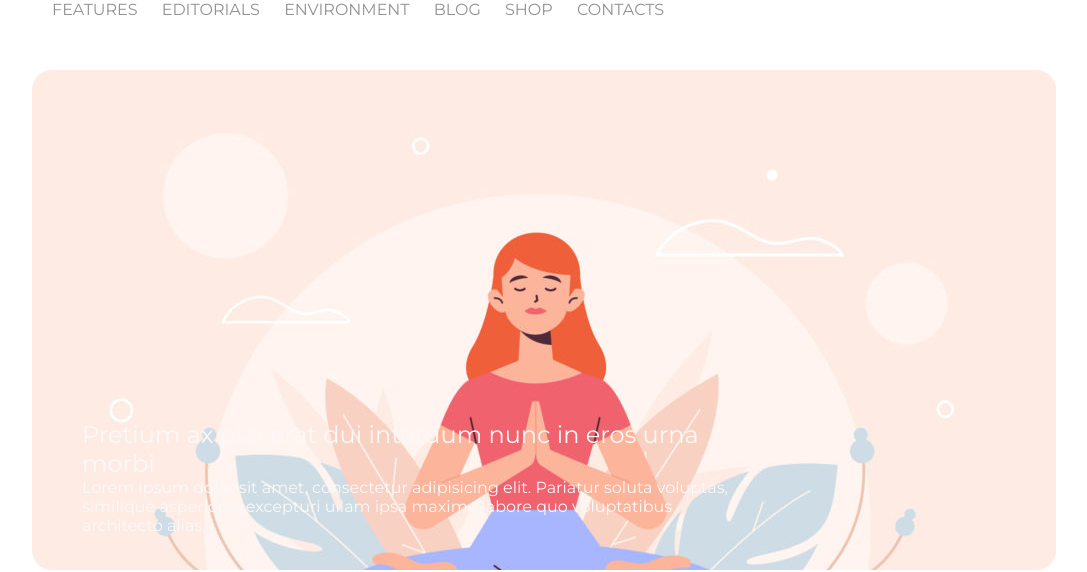
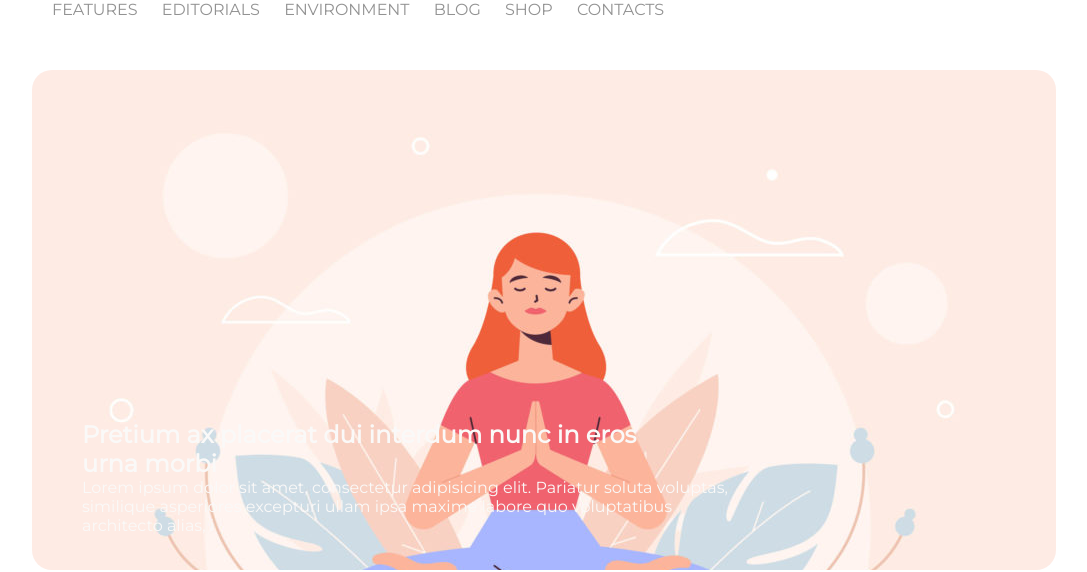
Before and after one commit to mattiatealdi/htmlcss-wp, a plain HTML site: page index.html in a window 1280 px wide. Shown: the part 154-726 px from the top of the page, without its empty margins (96-1183 px from the left). Drawn offline with Linux system fonts and the light colour scheme.

Commit message:
Commit finale

```diff
--- a/css/style.css
+++ b/css/style.css
@@ -56,8 +56,8 @@ nav li a{
 .banner h2{
   padding-top: 350px;
   padding-left:50px;
-  padding-right: 300px;
-  font-weight: 500;
+  padding-right: 400px;
+  font-weight: 1000;
 }
 
 .banner p{
```
